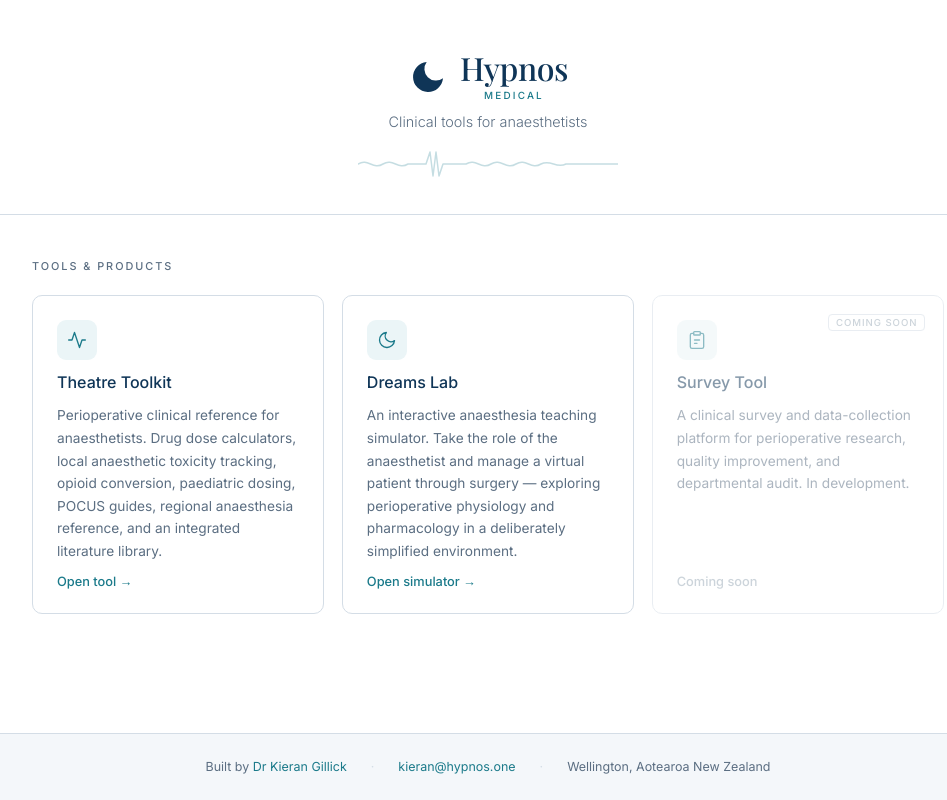
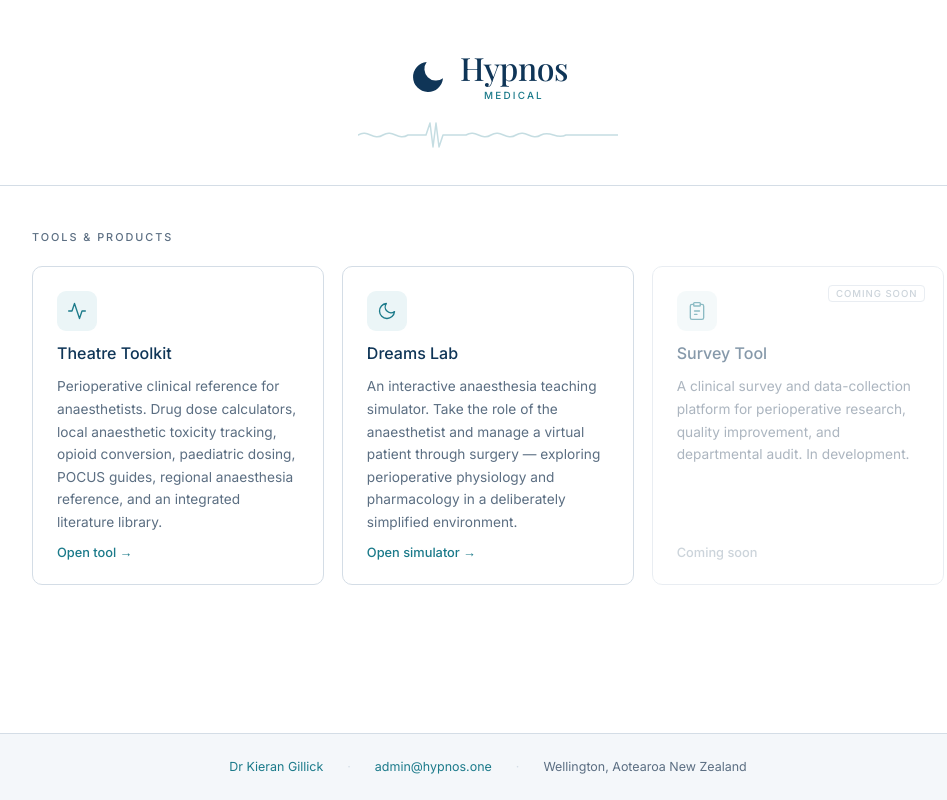
Before and after one commit to kieran1010/hypnos, a plain HTML site: page index.html in a window 1280 px wide. Shown: the whole page, without its empty margins (152-1099 px from the left). Drawn offline with nearby package versions, Linux system fonts and the light colour scheme.

Commit message:
Add files via upload

```diff
--- a/index.html
+++ b/index.html
@@ -43,7 +43,7 @@
             display: inline-flex;
             align-items: center;
             gap: 12px;
-            margin-bottom: .75rem;
+            margin-bottom: 0;
         }
 
         .logo-name {
@@ -64,12 +64,6 @@
             text-transform: uppercase;
             color: var(--teal);
             margin-top: 5px;
-        }
-
-        .tagline {
-            font-size: .9rem;
-            font-weight: 300;
-            color: var(--muted);
         }
 
         .wave { display: block; margin: 1.25rem auto 0; }
@@ -203,7 +197,6 @@
             <span class="logo-sub">Medical</span>
         </div>
     </div>
-    <p class="tagline">Clinical tools for anaesthetists</p>
     <!-- Signature element: anaesthetic depth monitoring waveform -->
     <svg class="wave" width="260" height="28" viewBox="0 0 260 28" fill="none" aria-hidden="true">
         <path d="M0 14 C10 8 15 20 25 14 C35 8 40 20 50 14 L68 14 L72 2 L75 26 L78 2 L81 26 L85 14 L108 14 C118 8 123 20 133 14 C143 8 148 20 158 14 C168 8 173 20 183 14 C193 9 198 19 208 14 L260 14"
@@ -257,9 +250,9 @@
 
 <footer>
     <div class="foot">
-        <span>Built by <a href="https://kieran101.com" target="_blank" rel="noopener">Dr Kieran Gillick</a></span>
+        <a href="https://kieran101.com" target="_blank" rel="noopener">Dr Kieran Gillick</a>
         <span class="sep">·</span>
-        <a href="mailto:kieran@hypnos.one">kieran@hypnos.one</a>
+        <a href="mailto:admin@hypnos.one">admin@hypnos.one</a>
         <span class="sep">·</span>
         <span>Wellington, Aotearoa New Zealand</span>
     </div>
```
